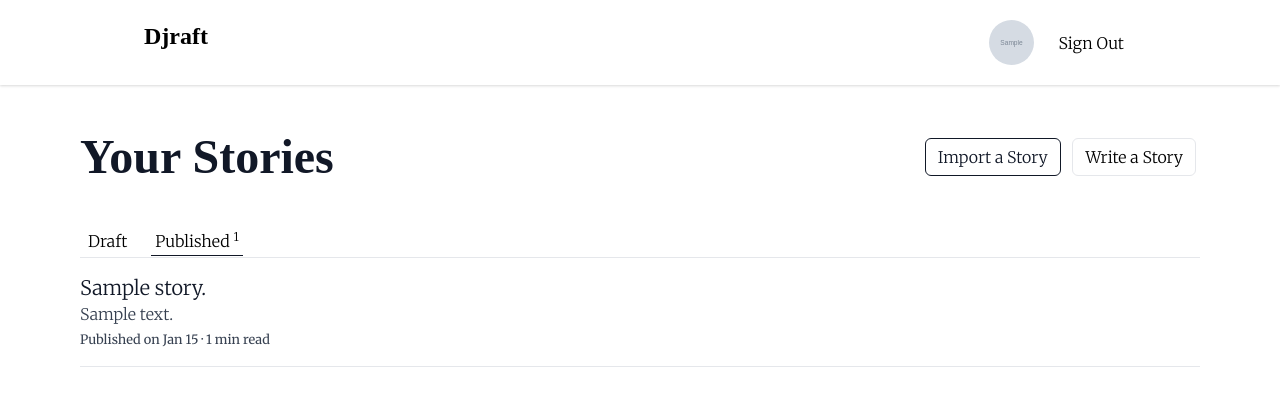
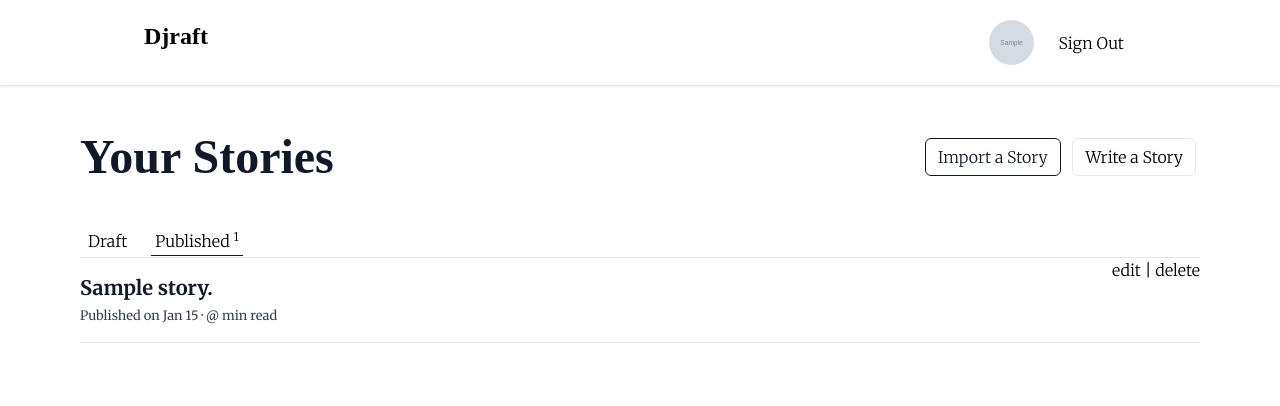
Before and after one commit to jirenmaa/djraft, a Django app: a page that uses djraft/templates/users/user_stories.html in a window 1280 px wide. Shown: the top 406 px of the page. Run offline with Django 3.2, Linux system fonts and the light colour scheme; a user stored in the database is signed in; tables that the repository leaves empty hold one stand-in row (values such as "Sample post"); grey boxes marked "Sample" are stand-in pictures; some web fonts are replaced.

Commit message:
feat(stories): delete story

```diff
--- a/djraft/templates/users/user_stories.html
+++ b/djraft/templates/users/user_stories.html
@@ -30,11 +30,29 @@
   </header>
 
   {% for data in stories %}
-    <article class="py-4">
-      <p class="text-xl font-bold text-gray-900">{{data.title}}.</p>
-      <p class="text-based text-gray-700">{{data.body | slice:":150"}}</p>
-      <small class="text-gray-700">Published on {{data.created_at | date:"M d" }} · 1 min read</small>
-    </article>
+    <div class="flex justify-between">
+      <article class="py-4">
+        <p>
+          <a
+            href="{% url 'users:story' username=user.username slug=data.slug %}"
+            class="text-xl font-bold text-gray-900"
+          >
+            {{data.title}}.
+          </a>
+        </p>
+        <small class="text-gray-700">
+          Published on {{data.created_at | date:"M d" }} · @ min read
+        </small>
+      </article>
+      <div>
+        <a href="{% url 'users:delete' username=user.username slug=data.slug %}">
+          edit |
+        </a>
+        <a href="{% url 'users:delete' username=user.username slug=data.slug %}">
+          delete
+        </a>
+      </div>
+    </div>
     <hr>
   {% endfor %}
 </section>
--- a/djraft/users/urls.py
+++ b/djraft/users/urls.py
@@ -6,6 +6,7 @@
     user_info_view,
     user_stories_view,
     user_story_detail_view,
+    user_story_delete,
     user_new_stories_view,
 )
 
@@ -18,5 +19,6 @@
     # user related story or article
     path("stories", view=user_stories_view, name="stories"),
     path("<slug:slug>", view=user_story_detail_view, name="story"),
+    path("<slug:slug>/delete", view=user_story_delete, name="delete"),
     path("~new-story", view=user_new_stories_view, name="new-story"),
 ]
--- a/djraft/users/views.py
+++ b/djraft/users/views.py
@@ -2,8 +2,9 @@
 from django.contrib.auth import get_user_model
 from django.contrib.auth.mixins import LoginRequiredMixin
 from django.urls import reverse
+from django.shortcuts import HttpResponseRedirect
 from django.utils.translation import gettext_lazy as _
-from django.views.generic import DetailView, RedirectView, UpdateView, ListView, CreateView
+from django.views.generic import (DetailView, RedirectView, UpdateView, ListView, CreateView)
 
 from stories.models import Story
 from stories.forms import StoryForm
@@ -93,7 +94,21 @@
 user_story_detail_view = UserStoryDetailView.as_view()
 
 
+def user_story_delete(request, username, slug):
+    if request.user.username == username:
+        story = Story.objects.get(author=request.user, slug=slug)
+
+        if not story.author == request.user:
+            pass # not authorized
+        else:
+            story.delete()
+
+        url = reverse("users:stories", kwargs={"username":username})
+        return HttpResponseRedirect(url)
+
+
 class UserNewStoryView(LoginRequiredMixin, CreateView):
+
     template_name = "stories/story_form.html"
     form_class = StoryForm
 
```
Also changed, not shown: djraft/stories/apps.py (+1 -1 lines).
